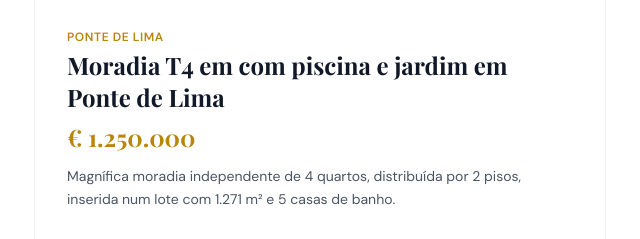
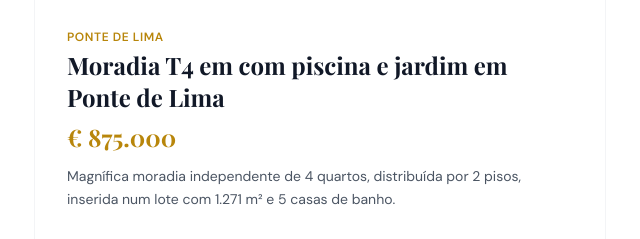
Before and after one commit to SuFreire/Consultora, a plain HTML site: page index.html in a window 1280 px wide. Shown: the part 2949-3188 px from the top of the page, 626-1266 px from the left. Drawn offline with nearby package versions, Linux system fonts and the light colour scheme; a web font is replaced by a local one.

```diff
--- a/index.html
+++ b/index.html
@@ -510,7 +510,7 @@
                 <div class="p-8">
                     <p class="text-xs uppercase font-semibold text-[#B8860B] tracking-wider">Ponte de Lima</p>
                     <h3 class="font-display text-2xl font-bold text-gray-900 mt-1">Moradia T4 em com piscina e jardim em Ponte de Lima</h3>
-                    <p class="font-display text-2xl font-bold text-[#B8860B] mt-2">€ 1.250.000</p>
+                    <p class="font-display text-2xl font-bold text-[#B8860B] mt-2">€ 875.000</p>
                     <p class="text-gray-600 text-sm leading-relaxed mt-3">Magnífica moradia independente de 4 quartos, distribuída por 2 pisos, inserida num lote com 1.271 m² e 5 casas de banho.</p>
 
                     <div class="mt-8 pt-6 border-t border-gray-100 flex flex-wrap gap-3">
```
